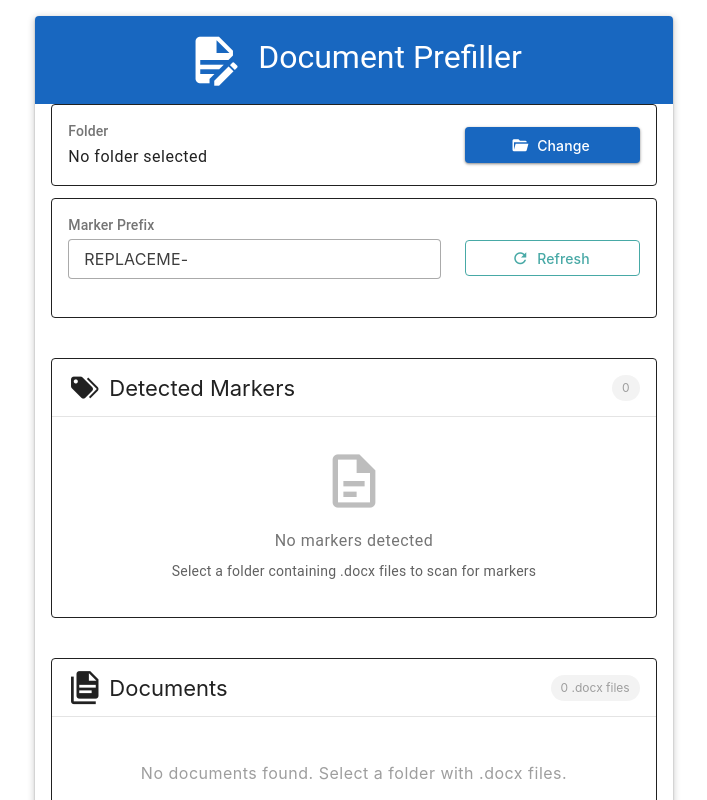
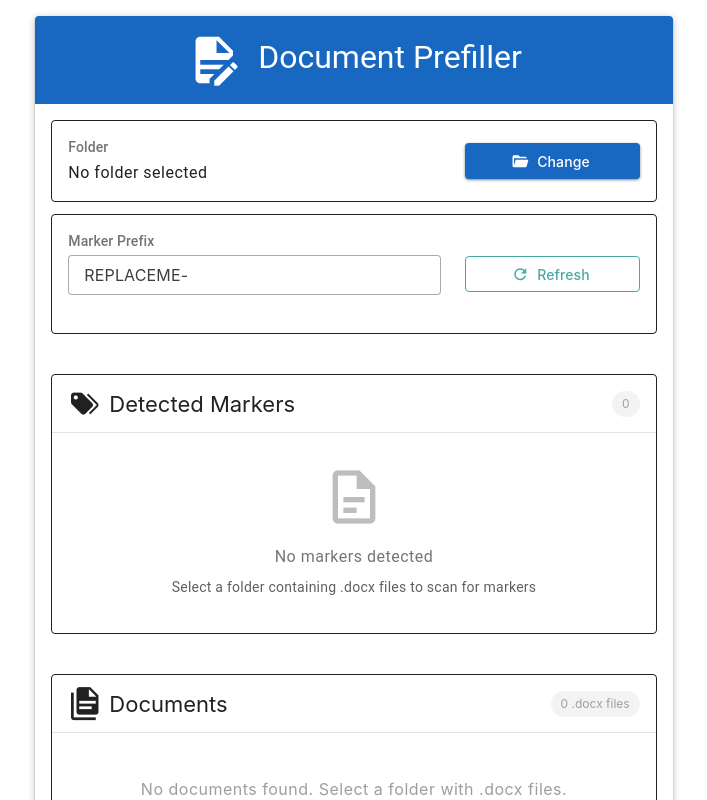
Before and after one commit to abraemer/document-prefiller, a Vue app: page / in a window 1280 px wide. Shown: the top 800 px of the page, without its empty margins (286-993 px from the left). Built offline with nearby package versions, Linux system fonts and the light colour scheme.

Commit message:
fix(vuetify): add top margin below the app title bar

```diff
--- a/src/renderer/App.vue
+++ b/src/renderer/App.vue
@@ -22,7 +22,7 @@
 
               <v-card-text class="flex-grow-1 d-flex flex-column">
                 <!-- Folder Selection Section -->
-                <v-row class="mb-4">
+                <v-row class="mb-4 mt-4">
                   <v-col cols="12">
                     <!-- Drag-drop zone (web-upload variant; listeners are
                          attached at mount only when the variant allows it) -->
```
